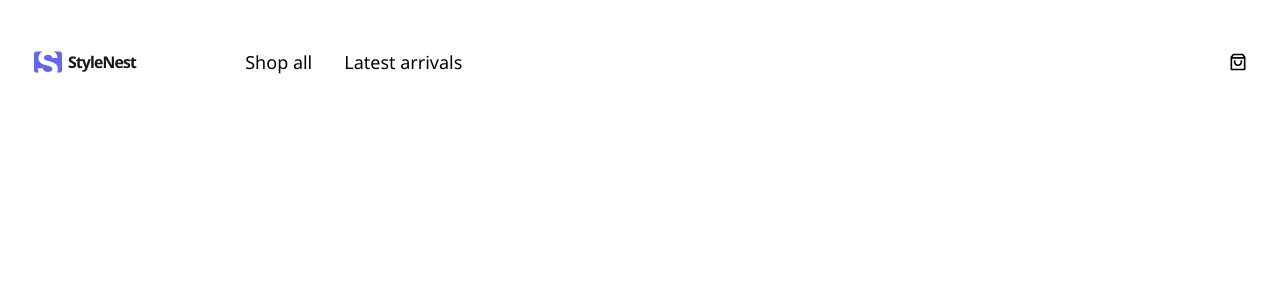
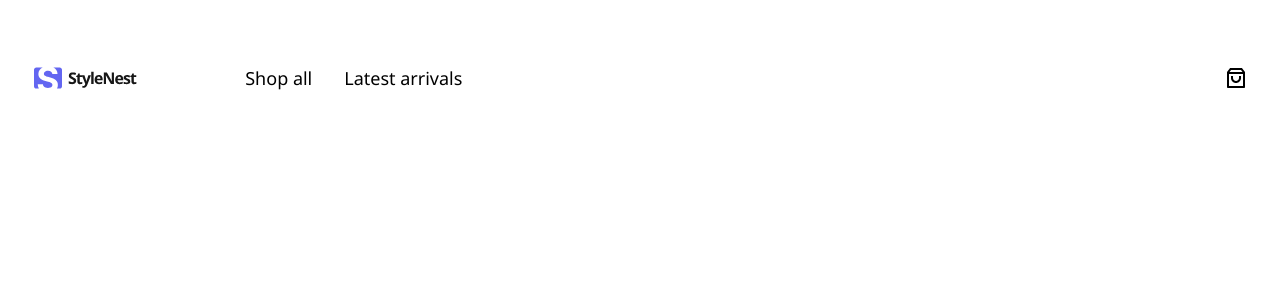
Before and after one commit to antoinea95/great-front-end_products-details-page, a React (Vite) app: page / in a window 1280 px wide. Shown: the top 300 px of the page. Built offline with nearby package versions, Linux system fonts and the light colour scheme.

Commit message:
add hover effect

```diff
--- a/package.json
+++ b/package.json
@@ -1,13 +1,15 @@
 {
   "name": "gfe-products-details-pages",
-  "private": true,
+  "homepage": "https://great-front-end-products-details-page-cj8fr019o.vercel.app/",
   "version": "0.0.0",
   "type": "module",
   "scripts": {
     "dev": "vite",
     "build": "tsc -b && vite build",
     "lint": "eslint .",
-    "preview": "vite preview"
+    "preview": "vite preview",
+    "predeploy": "npm run build",
+    "deploy": "gh-pages -d dist"
   },
   "dependencies": {
     "autoprefixer": "^10.4.20",
--- a/src/components/Header/Header.tsx
+++ b/src/components/Header/Header.tsx
@@ -1,40 +1,25 @@
 import { ShoppingCartBtn } from "./ShoppingCartBtn";
 import { Nav } from "./Nav";
-import { useEffect, useState } from "react";
+import { useState } from "react";
 import { RiCloseLine, RiMenuLine } from "react-icons/ri";
 
 export const Header = () => {
   const [isOpen, setIsOpen] = useState(false);
-  const [isLargeScreen, setIsLargeScreen] = useState(window.innerWidth >= 1024);
-
-  useEffect(() => {
-    const handleResize = () => {
-      setIsLargeScreen(window.innerWidth >= 1024);
-    };
-
-    window.addEventListener("resize", handleResize);
-
-    return () => {
-      window.removeEventListener("resize", handleResize);
-    };
-  }, []);
 
   return (
     <header className="text-xl col-span-4 sm:col-span-6 lg:col-span-12 h-fit flex items-center justify-between">
       {/* Logo */}
       <div className="flex items-center justify-between lg:w-2/5">
         <img src="./assets/navbar/stylenest.svg" alt="Stylenest logo" />
-        <Nav isOpen={isLargeScreen || isOpen} />
+        <Nav isOpen={isOpen} />
       </div>
 
       {/* Action Buttons */}
       <section className="flex items-center gap-4">
         {!isOpen && <ShoppingCartBtn />}
-        {!isLargeScreen && (
           <button onClick={() => setIsOpen(!isOpen)} className="lg:hidden">
             {isOpen ? <RiCloseLine /> : <RiMenuLine />}
           </button>
-        )}
       </section>
     </header>
   );
--- a/src/components/Header/Nav.tsx
+++ b/src/components/Header/Nav.tsx
@@ -1,18 +1,29 @@
-
-export const Nav = ({isOpen} : {isOpen: boolean}) => {
-
-const mobileNav = `bg-white absolute left-0 top-16 overflow-hidden w-screen h-screen max-h-dvh p-4 px-14 transition-all ${isOpen ? "-translate-x-6" : "pointer-events-none -translate-x-[100vw]"}`
-const desktopNav =  "lg:static lg:translate-x-0 lg:w-fit lg:pointer-events-all lg:h-fit"
+export const Nav = ({ isOpen }: { isOpen: boolean }) => {
+  const mobileNav = `bg-white absolute left-0 top-16 overflow-hidden w-screen h-screen max-h-dvh py-8 px-14 transition-all ${
+    isOpen
+      ? "-translate-x-6 pointer-events-auto"
+      : "pointer-events-none -translate-x-[100vw]"
+  }`;
+  const desktopNav =
+    "lg:static lg:translate-x-0 lg:w-fit lg:pointer-events-auto lg:h-fit";
 
   return (
     <nav className={`text-lg ${mobileNav} ${desktopNav}`}>
       <ul className="space-y-4 lg:flex lg:items-center lg:space-y-0 lg:gap-8">
-        <li>
-          <a href="#">Shop all</a>
+        <li className="relative group">
+          <a href="#" className="">
+            Shop all
+          </a>
+          <span className="absolute left-0 bottom-0 w-0 h-0.5 bg-black transition-all duration-200 group-hover:w-full"></span>
         </li>
-        <li>
-          <a href="#">Latest arrivals</a>
+        <li className="relative group">
+        <a href="#Test" className="">
+          Latest arrivals
+        </a>
+          <span className="absolute left-0 bottom-0 w-0 h-0.5 bg-black transition-all duration-200 group-hover:w-full"></span>
         </li>
+
+
       </ul>
     </nav>
   );
--- a/src/components/Header/ShoppingCartBtn.tsx
+++ b/src/components/Header/ShoppingCartBtn.tsx
@@ -2,7 +2,7 @@ import { RiShoppingBag3Line } from "react-icons/ri";
 
 export const ShoppingCartBtn = () => {
   return (
-    <a href="#" aria-label="Go to your shopping cart" className="">
+    <a href="#" aria-label="Go to your shopping cart" className="hover:scale-110 transition-transform active:scale-100 lg:text-2xl">
       <RiShoppingBag3Line />
     </a>
   );
```
Also changed, not shown: 1 other file (tests, documents, lock files or other folders).
